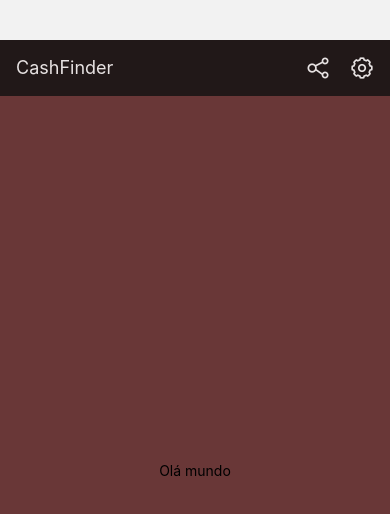
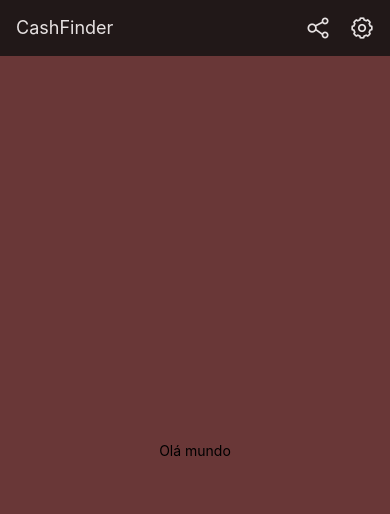
Before and after one commit to helton-evambi/cash-finder-native, a React Native app: screen /Home in a window 390 px wide. Shown: the top 514 px of the page. Built offline with nearby package versions, Linux system fonts and the light colour scheme.

Commit message:
fix header margin top

```diff
--- a/components/Header.js
+++ b/components/Header.js
@@ -3,7 +3,7 @@ import { AntDesign } from '@expo/vector-icons'
 
 export default function Header() {
   return (
-    <View className="flex flex-row items-center justify-between p-2 px-4 h-14 mt-10 bg-[#211818]">
+    <View className="flex flex-row items-center justify-between p-2 px-4 h-14 bg-[#211818]">
       <Text className="text-[#E7E2E2] text-lg">CashFinder</Text>
       <View className="flex flex-row gap-5">
         <AntDesign name="sharealt" size={24} color="#E7E2E2" />
```
